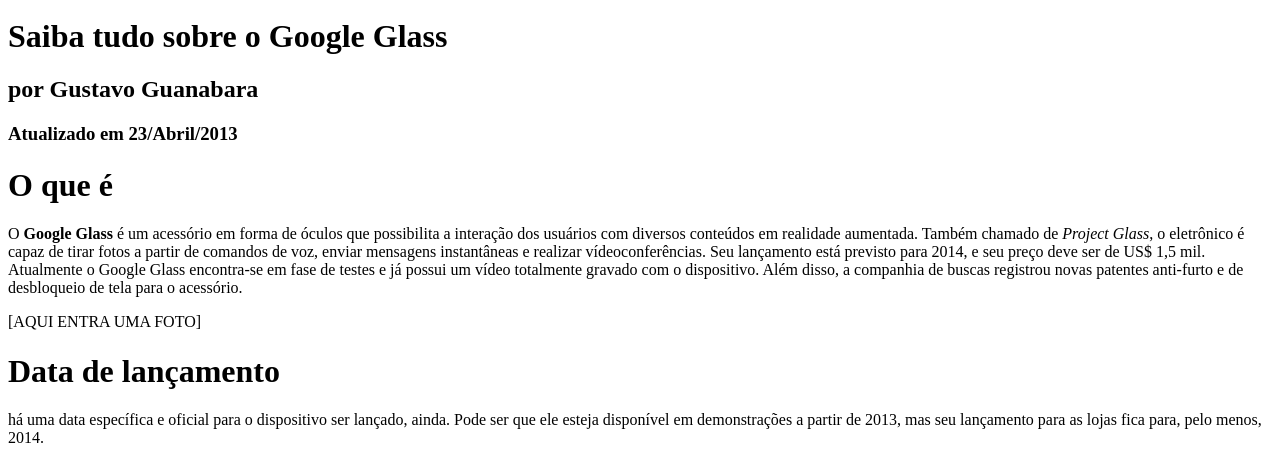
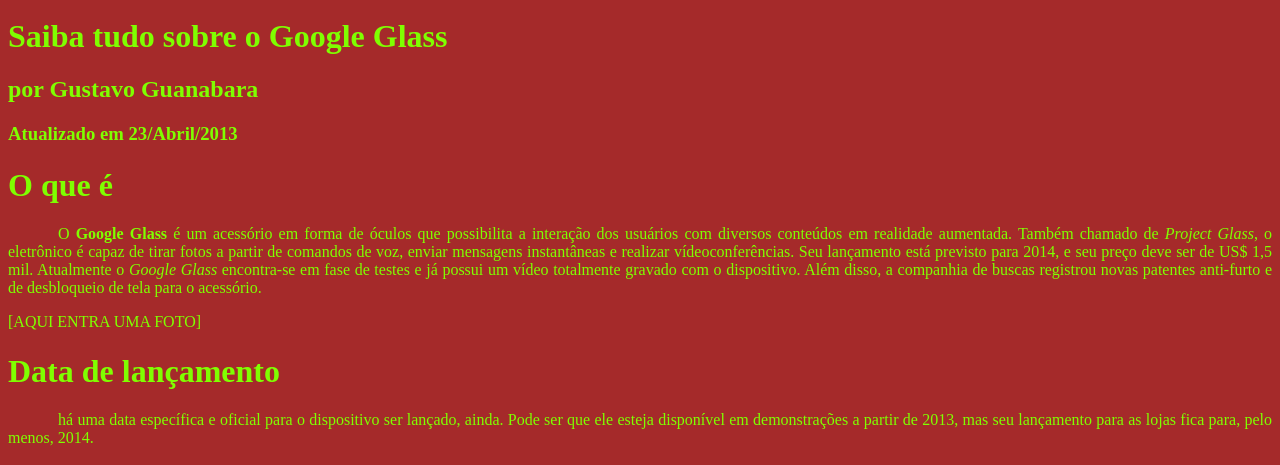
Before and after one commit to claudomirocoutinho/claudomiro, a plain HTML site: page meu-projeto-html5-novo/projeto-glass-html5/index.html in a window 1280 px wide. Shown: the part 296-761 px from the top of the page. Drawn offline with Linux system fonts and the light colour scheme.

Commit message:
Update index.html

```diff
--- a/meu-projeto-html5-novo/projeto-glass-html5/index.html
+++ b/meu-projeto-html5-novo/projeto-glass-html5/index.html
@@ -4,6 +4,16 @@
     <meta charset="UTF-8"/>
     <meta name="viewport" content="width=device-width, initial-scale=1.0">
     <title>Curso de html5 e css em 2020</title>
+    <style>
+        body {
+            background-color: brown;
+            color: chartreuse;
+        }
+        p {
+            text-align: justify;
+            text-indent: 50px;
+        }
+    </style>
 
 </head>
 <body>
@@ -28,10 +38,10 @@ Menu Principal
 <h1>Saiba tudo sobre o Google Glass</h1>
 <h2>por Gustavo Guanabara</h2>
 <h3>Atualizado em 23/Abril/2013</h3>
-    </hgroup>
+</hgroup>
 
 <h1>O que é</h1>
-<p>O <b>Google Glass</b> é um acessório em forma de óculos que possibilita a interação dos usuários com diversos conteúdos em realidade aumentada. Também chamado de <i>Project Glass</i>, o eletrônico é capaz de tirar fotos a partir de comandos de voz, enviar mensagens instantâneas e realizar vídeoconferências. Seu lançamento está previsto para 2014, e seu preço deve ser de US$ 1,5 mil. Atualmente o Google Glass encontra-se em fase de testes e já possui um vídeo totalmente gravado com o dispositivo. Além disso, a companhia de buscas registrou novas patentes anti-furto e de desbloqueio de tela para o acessório.</p>
+<p>O <b>Google Glass</b> é um acessório em forma de óculos que possibilita a interação dos usuários com diversos conteúdos em realidade aumentada. Também chamado de <i>Project Glass</i>, o eletrônico é capaz de tirar fotos a partir de comandos de voz, enviar mensagens instantâneas e realizar vídeoconferências. Seu lançamento está previsto para 2014, e seu preço deve ser de US$ 1,5 mil. Atualmente o <em>Google Glass</em> encontra-se em fase de testes e já possui um vídeo totalmente gravado com o dispositivo. Além disso, a companhia de buscas registrou novas patentes anti-furto e de desbloqueio de tela para o acessório.</p>
 
 [AQUI ENTRA UMA FOTO]
 
```
